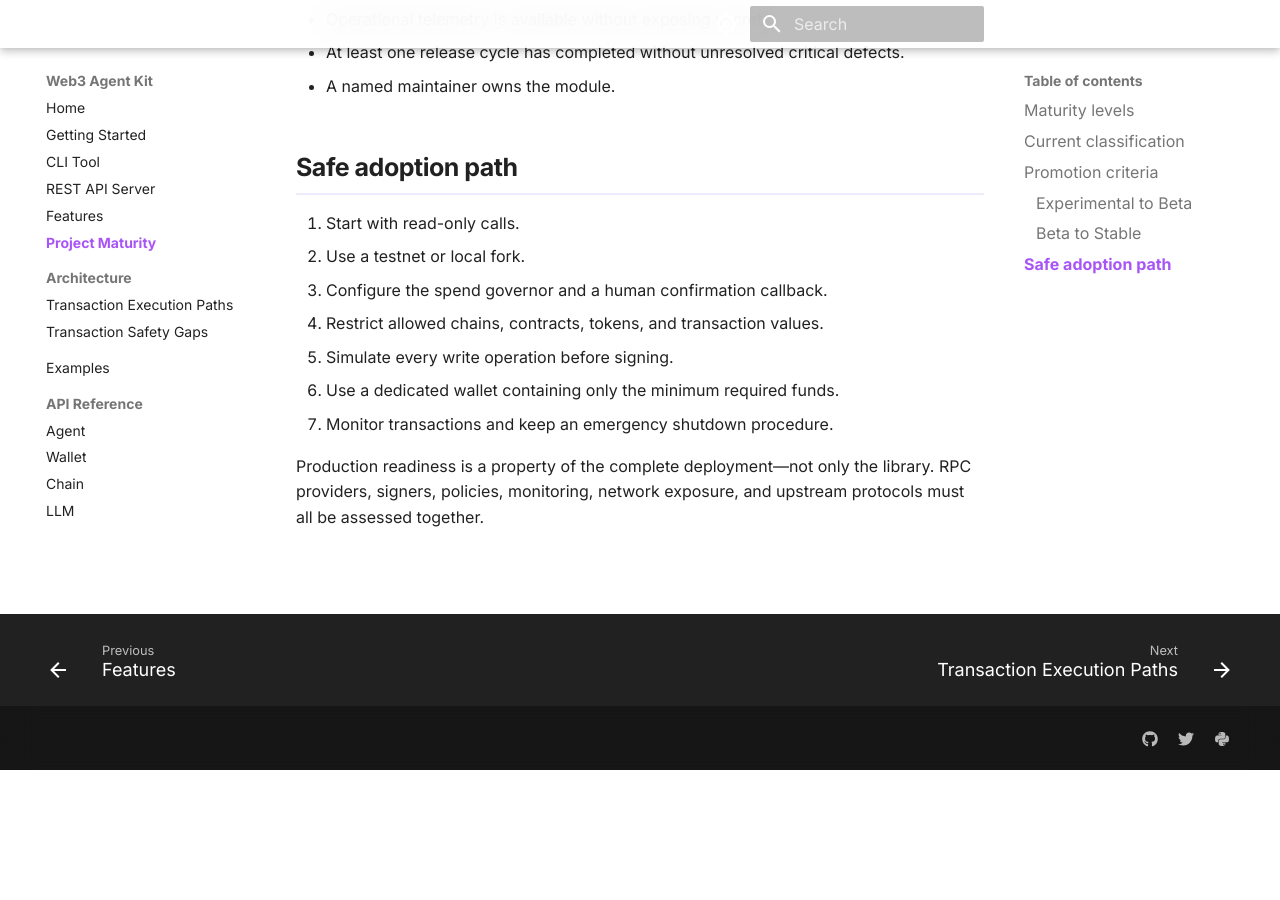
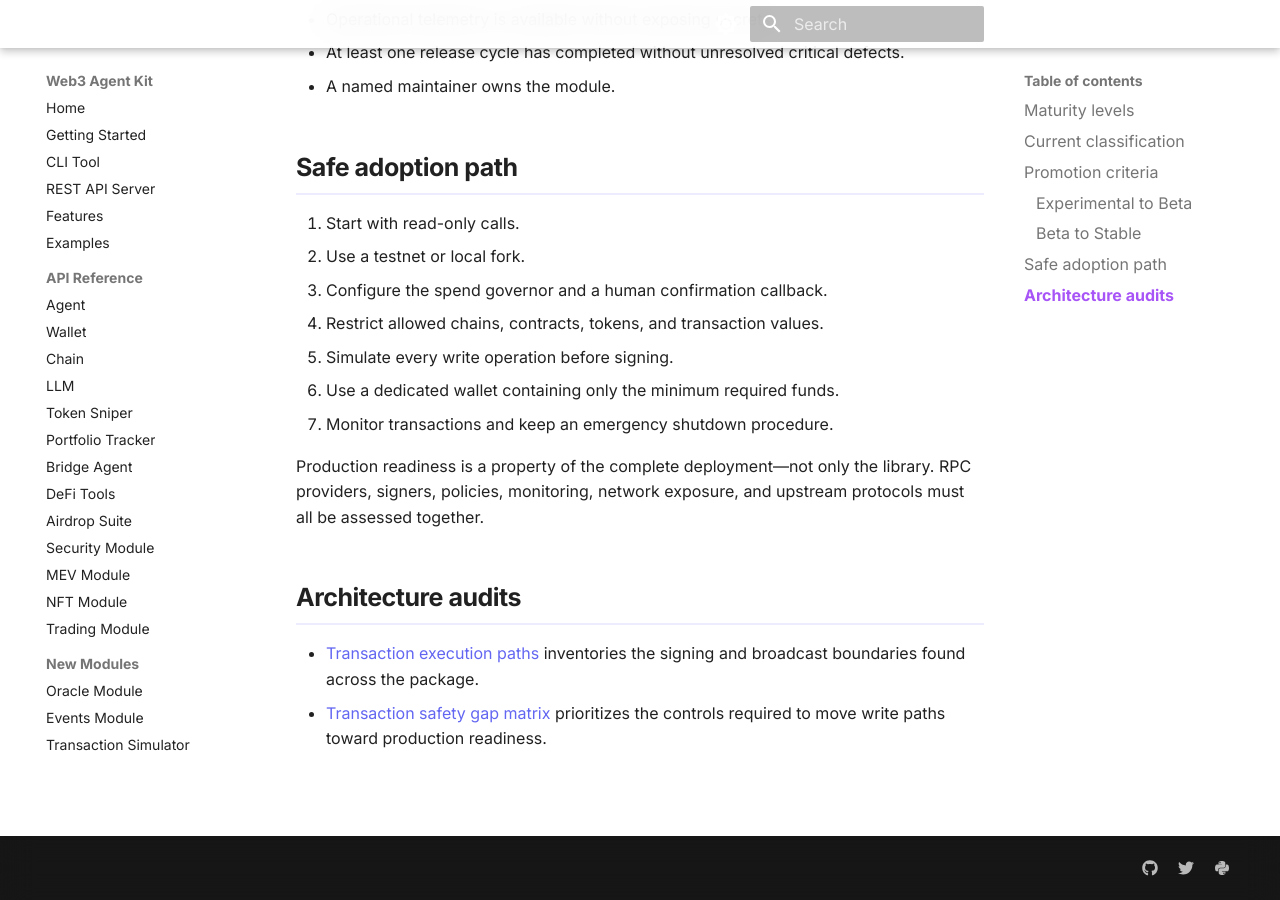
Before and after one commit to ulsreall/web3-agent-kit, an MkDocs documentation site: the page built from docs/project-maturity.md, in a window 1280 px wide and 900 px high, scrolled down 1699 px. Built offline with MkDocs 1.6.1 and Material for MkDocs 9.7.7, drawn with Linux system fonts in a browser that asks for light colours; comment, search, counter and statistics services are not loaded; before the commit the page ends 2469 px from its top, so only the background shows below that.

Commit message:
docs: avoid mkdocs navigation conflict
Signed-off-by: Codex <codex@openai.com>

```diff
--- a/docs/project-maturity.md
+++ b/docs/project-maturity.md
@@ -64,3 +64,10 @@
 Production readiness is a property of the complete deployment—not only the
 library. RPC providers, signers, policies, monitoring, network exposure, and
 upstream protocols must all be assessed together.
+
+## Architecture audits
+
+- [Transaction execution paths](architecture/execution-paths.md) inventories
+  the signing and broadcast boundaries found across the package.
+- [Transaction safety gap matrix](security/safety-gap-matrix.md) prioritizes the
+  controls required to move write paths toward production readiness.
--- a/mkdocs.yml
+++ b/mkdocs.yml
@@ -109,10 +109,6 @@
   - CLI Tool: cli.md
   - REST API Server: api-server.md
   - Features: features.md
-  - Project Maturity: project-maturity.md
-  - Architecture:
-    - Transaction Execution Paths: architecture/execution-paths.md
-    - Transaction Safety Gaps: security/safety-gap-matrix.md
   - Examples: examples.md
   - API Reference:
     - api/agent.md
```
